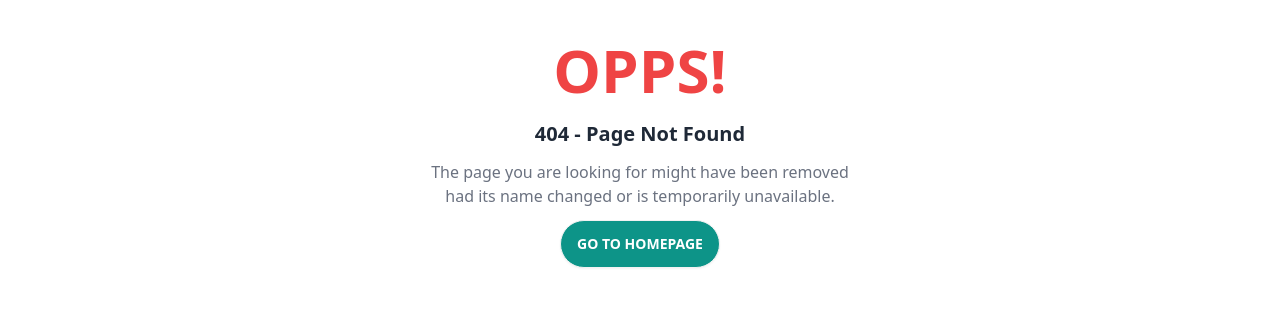
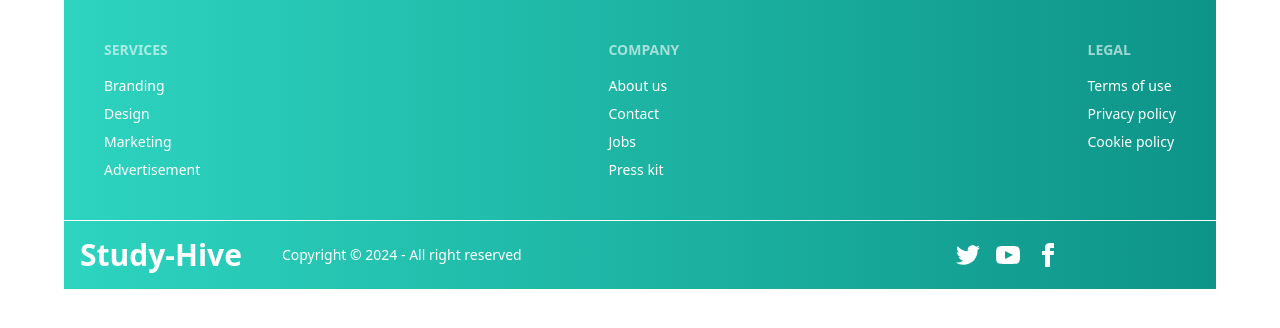
Before and after one commit to MehediBytes/study-hive-client, a React (Vite) app: page /auth in a window 1280 px wide. Before the commit this address had no page. Shown: the top 328 px of the page. Built offline with nearby package versions, Linux system fonts and the light colour scheme.

Commit message:
Creating auth routes login and register

```diff
--- /dev/null
+++ b/src/layouts/AuthLayout.jsx
@@ -0,0 +1,24 @@
+import React from 'react';
+import { Outlet } from 'react-router-dom';
+import Footer from '../components/Footer';
+
+const AuthLayout = () => {
+    return (
+        <div className="max-w-6xl mx-auto bg-teal-50">
+            {/* Navbar */}
+            <nav>
+
+            </nav>
+
+            {/* Outlet */}
+            <Outlet></Outlet>
+
+            {/* Footer */}
+            <footer>
+                <Footer></Footer>
+            </footer>
+        </div>
+    );
+};
+
+export default AuthLayout;
```
Also changed, not shown: src/routes/router.jsx (+15 -0 lines).
